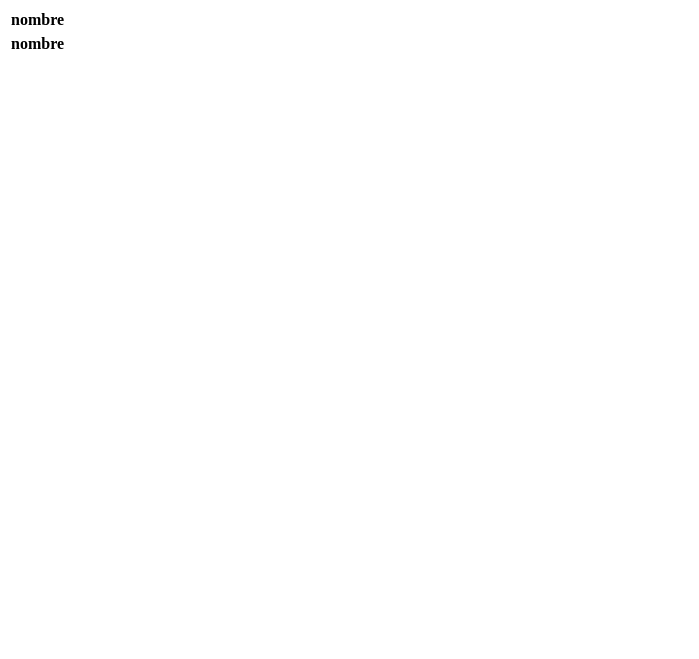
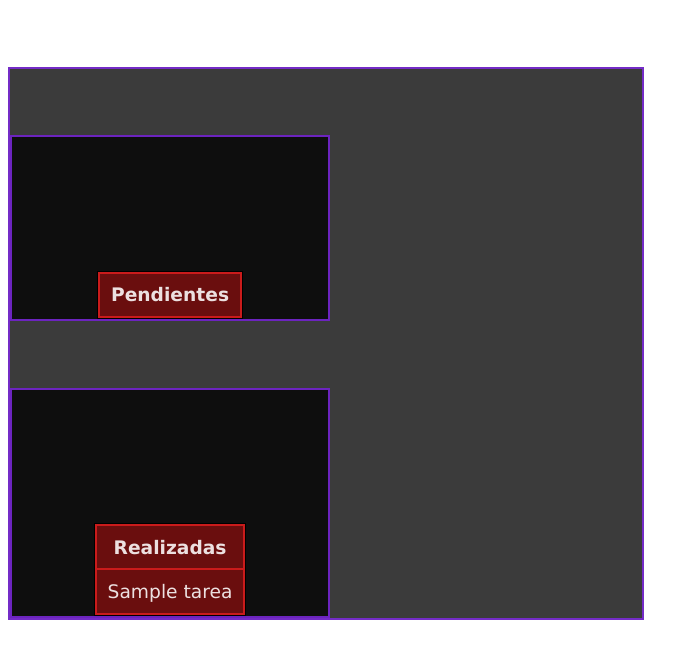
Before and after one commit to carlos-enrique1/categorias-pruebas, a Django app: page / in a window 1280 px wide. Before the commit the part shown is almost empty. Shown: the top 659 px of the page, without its empty margins (0-699 px from the left). Run offline with Django 4.2, Linux system fonts and the light colour scheme; tables that the repository leaves empty hold one stand-in row (values such as "Sample post"); lists and menus that the app fills with data are empty.

Commit message:
Primeros pasos en la aplicación

```diff
--- a/ListaTareas/urls.py
+++ b/ListaTareas/urls.py
@@ -4,6 +4,6 @@ from tareas import views
 Se hace un import a las vistas y se pone como vista principal la lista
 '''
 urlpatterns = [
-    path('',views.listaTareas,name='listaActivos')
+    path('',views.listaTareas,name='listaTareas')
     #path('admin/', admin.site.urls),
 ]
--- /dev/null
+++ b/tareas/static/css/style.css
@@ -0,0 +1,43 @@
+body {
+    font-size: 14pt;
+    font-family: Verdana, Geneva, Tahoma, sans-serif;
+}
+
+a {
+    text-decoration: none;
+    color: rgba(255, 255, 255, 0.876);
+}
+
+table {
+    margin: 0 auto;
+    margin-top: 100pt;
+    background-color: rgba(253, 31, 31, 0.787);
+    border: 1px solid black;
+}
+
+th,
+td {
+    padding: 8pt;
+    background-color: rgba(0, 0, 0, 0.479);
+    color: rgba(255, 255, 255, 0.876);
+}
+
+h2 {
+    text-align: center;
+    color: rgba(241, 241, 241, 0.904);
+}
+
+div {
+    width: 50%;
+    margin-top:50pt;
+    background-color: rgba(0, 0, 0, 0.77);
+    max-width: 600pt;
+    border: 2pt solid rgba(130, 41, 233, 0.808);
+}
+p{
+    margin-left: 20pt;
+}
+.contenedor{
+    margin: 0 auto;
+    width: 90%;
+}
--- a/tareas/templates/base.html
+++ b/tareas/templates/base.html
@@ -7,7 +7,7 @@
     <title>{% block 'titulo' %}{% endblock %}</title>
     <meta name='viewport' content='width=device-width, initial-scale=1'>
     {% load static %}
-    <link rel="stylesheet" href="{% static 'css/estilo.css' %}">
+    <link rel="stylesheet" href="{% static 'css/style.css' %}">
 </head>
 
 <body>
--- a/tareas/templates/listaActivos.html
+++ b/tareas/templates/listaTareas.html
@@ -5,15 +5,16 @@ Listado de tareas
 {% endblock %}
 
 {% block 'contenido' %}
-<div>
+<div id="contenedor">
     <div>
         <table>
             <thead>
                 <tr>
-                    <th>nombre</th>
+                    <th>Pendientes</th>
                 </tr>
             </thead>
             <tbody>
+                <!--Aqui se usa el nombre del return de pendientes en el views.py-->
                 {% for t in tareasPendientes %}
                 <tr>
                     <td>{{t.nombre}}</td>
@@ -26,10 +27,11 @@ Listado de tareas
         <table>
             <thead>
                 <tr>
-                    <th>nombre</th>
+                    <th>Realizadas</th>
                 </tr>
             </thead>
             <tbody>
+                <!--Aqui se usa el nombre del return de realizadas en el views.py-->
                 {% for tR in tareasRealizadas %}
                 <tr>
                     <td>{{tR.nombre}}</td>
--- a/tareas/views.py
+++ b/tareas/views.py
@@ -4,7 +4,19 @@ from .models import Tarea
 # Create your views here.
 
 '''
-Se añade un import a la clase de tu modelo
+Se añade un import a la clase de tu modelo y se añade la siguiente funcion
 '''
 def listaTareas(request):
-    return render(request,'listaActivos.html',{'tareas':Tarea.objects.all()})
+    '''
+    Creo los dos estados de las tareas para poder diferenciarlas
+    Meto cada tarea en su correspondiente y en el return paso cada lista con un nombre
+    concreto que se usa en el html
+    '''
+    pendientes=[]
+    realizadas=[]
+    for item in Tarea.objects.all():
+        if item.estado==0:
+            pendientes.append(item)
+        else:
+            realizadas.append(item)
+    return render(request,'listaTareas.html',{'tareasPendientes':pendientes,'tareasRealizadas':realizadas})
```
Also changed, not shown: tareas/static/css/estilo.css (deleted).
